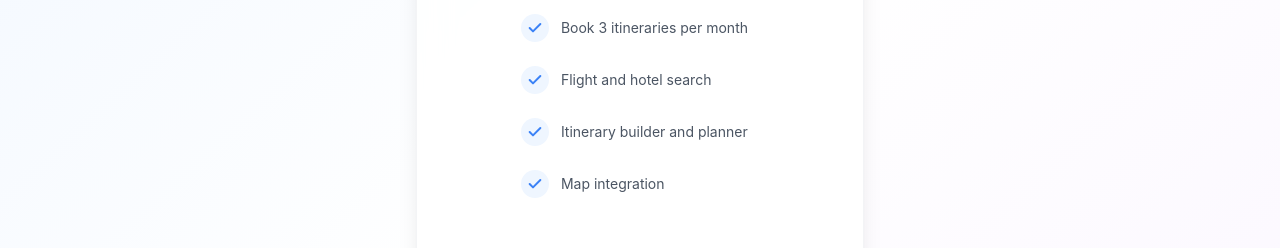
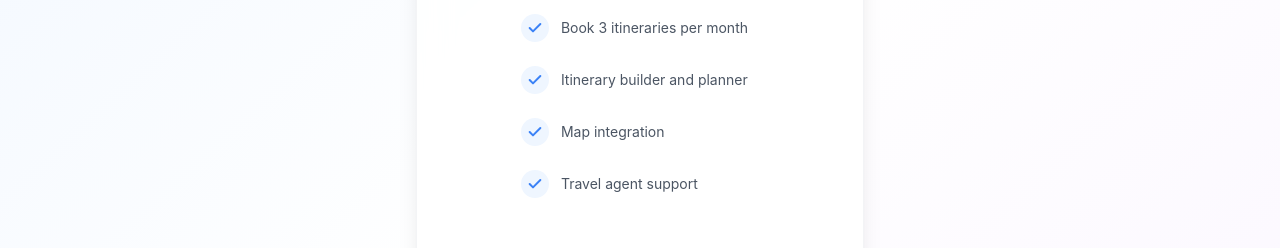
Before and after one commit to henrynsmbl/traveler, a Next.js app: page /subscription in a window 1280 px wide. Shown: the part 481-729 px from the top of the page. Built offline with nearby package versions, Linux system fonts and the light colour scheme; no server answers.

Commit message:
removing redundency

```diff
--- a/src/app/subscription/page.tsx
+++ b/src/app/subscription/page.tsx
@@ -30,9 +30,9 @@ const pricingTiers: PricingTier[] = [
     features: [
       "AI suggestions and web crawl",
       "Book 3 itineraries per month",
-      "Flight and hotel search",
       "Itinerary builder and planner",
-      "Map integration"
+      "Map integration",
+      "Travel agent support"
     ],
     priceId: {
       monthly: "price_1R59roIzmoU5zafNovVMqvVK",
```
